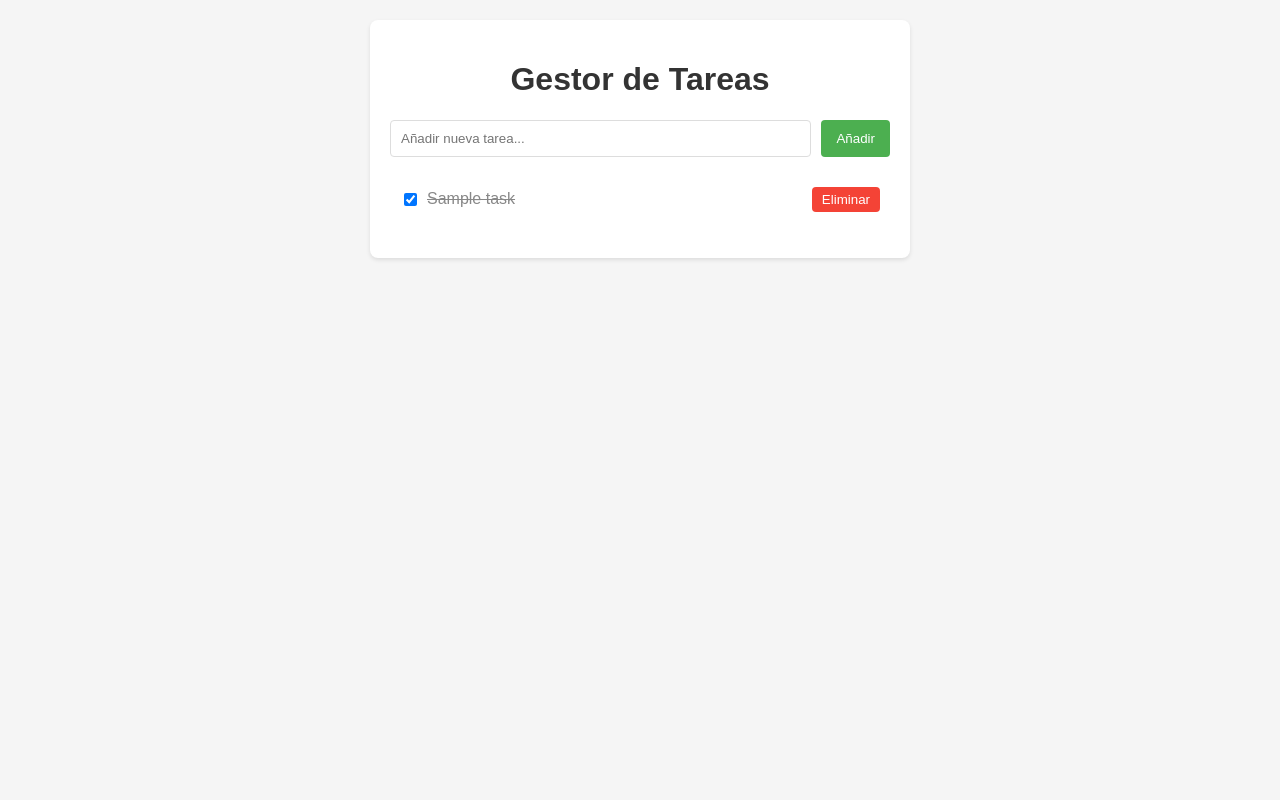
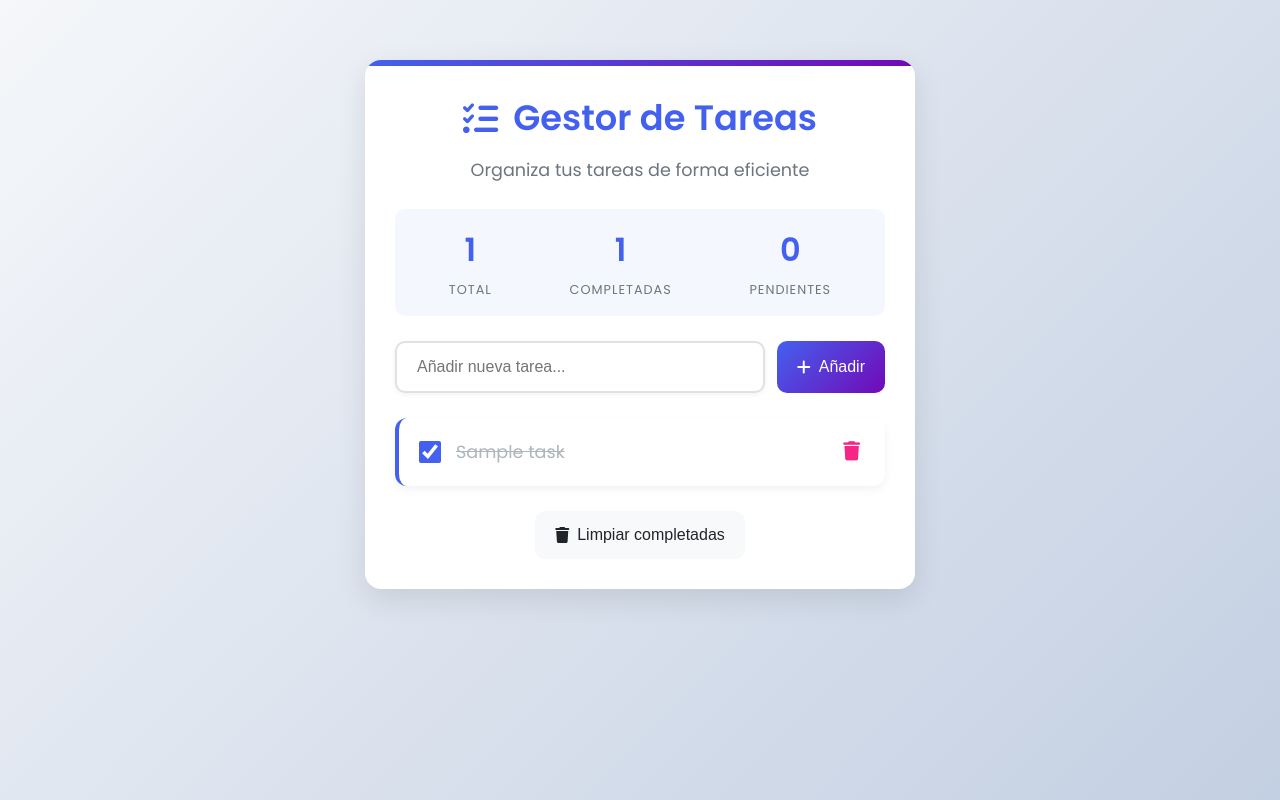
Before and after one commit to kevinjaircapunaygamarra-del/Task_manager, a Django app: page / in a window 1280 px wide. Run offline with Django 5.2, Linux system fonts and the light colour scheme; tables that the repository leaves empty hold one stand-in row (values such as "Sample post").

Commit message:
front mejorado

```diff
--- a/static/tasks/css/style.css
+++ b/static/tasks/css/style.css
@@ -1,97 +1,319 @@
+:root {
+    --primary-color: #4361ee;
+    --secondary-color: #3a0ca3;
+    --accent-color: #7209b7;
+    --success-color: #4cc9f0;
+    --danger-color: #f72585;
+    --warning-color: #fca311;
+    --light-color: #f8f9fa;
+    --dark-color: #212529;
+    --gray-color: #6c757d;
+    --background-color: #f1faee;
+    --card-background: #ffffff;
+    --border-color: #dee2e6;
+    --completed-color: #adb5bd;
+}
+
+* {
+    margin: 0;
+    padding: 0;
+    box-sizing: border-box;
+}
+
 body {
-    font-family: 'Arial', sans-serif;
-    background-color: #f5f5f5;
-    margin: 0;
+    font-family: 'Poppins', sans-serif;
+    background: linear-gradient(135deg, #f5f7fa 0%, #c3cfe2 100%);
+    color: var(--dark-color);
+    line-height: 1.6;
+    min-height: 100vh;
     padding: 20px;
     display: flex;
     justify-content: center;
+    align-items: flex-start;
 }
 
 .container {
-    background-color: white;
-    padding: 20px;
-    border-radius: 8px;
-    box-shadow: 0 2px 4px rgba(0, 0, 0, 0.1);
+    background-color: var(--card-background);
+    padding: 30px;
+    border-radius: 16px;
+    box-shadow: 0 10px 30px rgba(0, 0, 0, 0.1);
     width: 100%;
-    max-width: 500px;
+    max-width: 550px;
+    margin-top: 40px;
+    position: relative;
+    overflow: hidden;
 }
 
-h1 {
-    color: #333;
+.container::before {
+    content: '';
+    position: absolute;
+    top: 0;
+    left: 0;
+    width: 100%;
+    height: 6px;
+    background: linear-gradient(90deg, var(--primary-color), var(--accent-color));
+}
+
+header {
+    text-align: center;
+    margin-bottom: 25px;
+}
+
+header h1 {
+    color: var(--primary-color);
+    font-size: 2.2rem;
+    margin-bottom: 10px;
+    display: flex;
+    align-items: center;
+    justify-content: center;
+    gap: 15px;
+}
+
+header p {
+    color: var(--gray-color);
+    font-size: 1.1rem;
+}
+
+.stats-container {
+    display: flex;
+    justify-content: space-around;
+    margin-bottom: 25px;
+    background-color: rgba(67, 97, 238, 0.05);
+    border-radius: 10px;
+    padding: 15px;
+}
+
+.stat {
     text-align: center;
 }
 
-.add-task {
+.stat-number {
+    display: block;
+    font-size: 2rem;
+    font-weight: 600;
+    color: var(--primary-color);
+}
+
+.stat-label {
+    font-size: 0.8rem;
+    color: var(--gray-color);
+    text-transform: uppercase;
+    letter-spacing: 1px;
+}
+
+.input-container {
     display: flex;
-    margin-bottom: 20px;
+    gap: 12px;
+    margin-bottom: 25px;
 }
 
 #taskInput {
     flex: 1;
-    padding: 10px;
-    border: 1px solid #ddd;
-    border-radius: 4px;
-    margin-right: 10px;
+    padding: 15px 20px;
+    border: 2px solid var(--border-color);
+    border-radius: 10px;
+    font-size: 1rem;
+    transition: all 0.3s ease;
+    box-shadow: 0 2px 5px rgba(0, 0, 0, 0.05);
 }
 
-#addBtn {
-    padding: 10px 15px;
-    background-color: #4CAF50;
-    color: white;
-    border: none;
-    border-radius: 4px;
-    cursor: pointer;
+#taskInput:focus {
+    outline: none;
+    border-color: var(--primary-color);
+    box-shadow: 0 0 0 3px rgba(67, 97, 238, 0.2);
 }
 
-#addBtn:hover {
-    background-color: #45a049;
+.btn-primary, .btn-secondary {
+    padding: 15px 20px;
+    border: none;
+    border-radius: 10px;
+    font-size: 1rem;
+    font-weight: 500;
+    cursor: pointer;
+    transition: all 0.3s ease;
+    display: flex;
+    align-items: center;
+    gap: 8px;
 }
 
-#taskList {
+.btn-primary {
+    background: linear-gradient(135deg, var(--primary-color), var(--accent-color));
+    color: white;
+}
+
+.btn-primary:hover {
+    transform: translateY(-2px);
+    box-shadow: 0 6px 12px rgba(67, 97, 238, 0.4);
+}
+
+.btn-secondary {
+    background-color: var(--light-color);
+    color: var(--dark-color);
+}
+
+.btn-secondary:hover {
+    background-color: var(--border-color);
+}
+
+.status-message {
+    text-align: center;
+    padding: 10px;
+    margin: 10px 0;
+    border-radius: 8px;
+    display: none;
+}
+
+.status-success {
+    background-color: rgba(76, 201, 240, 0.2);
+    color: #0a6c74;
+    display: block;
+}
+
+.status-error {
+    background-color: rgba(247, 37, 133, 0.2);
+    color: #a4135a;
+    display: block;
+}
+
+.loading {
+    text-align: center;
+    padding: 20px;
+    display: none;
+    color: var(--gray-color);
+}
+
+.task-list {
     list-style-type: none;
     padding: 0;
+    margin-bottom: 25px;
 }
 
 .task-item {
     display: flex;
     justify-content: space-between;
     align-items: center;
-    padding: 10px;
-    border-bottom: 1px solid #eee;
+    padding: 18px 20px;
+    margin-bottom: 15px;
+    background-color: var(--card-background);
+    border-radius: 12px;
+    box-shadow: 0 4px 10px rgba(0, 0, 0, 0.05);
+    transition: all 0.3s ease;
+    animation: fadeIn 0.5s;
+    border-left: 4px solid var(--primary-color);
 }
 
-.task-item:last-child {
-    border-bottom: none;
+.task-item:hover {
+    transform: translateY(-3px);
+    box-shadow: 0 6px 15px rgba(0, 0, 0, 0.1);
 }
 
 .task-content {
     display: flex;
     align-items: center;
+    flex: 1;
+    gap: 15px;
 }
 
 .task-checkbox {
-    margin-right: 10px;
+    width: 22px;
+    height: 22px;
+    cursor: pointer;
+    accent-color: var(--primary-color);
 }
 
 .task-text {
     flex: 1;
+    font-size: 1.1rem;
+    word-break: break-word;
 }
 
-.completed {
+.task-item.completed .task-text {
     text-decoration: line-through;
-    color: #888;
+    color: var(--completed-color);
 }
 
-.task-actions button {
-    background-color: #f44336;
-    color: white;
-    border: none;
-    border-radius: 4px;
-    padding: 5px 10px;
-    cursor: pointer;
-    margin-left: 5px;
+.task-actions {
+    display: flex;
+    gap: 10px;
 }
 
-.task-actions button:hover {
-    background-color: #d32f2f;
+.task-item .delete-btn {
+    background-color: transparent;
+    color: var(--danger-color);
+    border: none;
+    cursor: pointer;
+    font-size: 1.2rem;
+    padding: 5px;
+    border-radius: 4px;
+    transition: all 0.3s ease;
 }
+
+.task-item .delete-btn:hover {
+    background-color: rgba(247, 37, 133, 0.1);
+    transform: scale(1.1);
+}
+
+.actions {
+    display: flex;
+    gap: 15px;
+    justify-content: center;
+}
+
+.empty-state {
+    text-align: center;
+    padding: 40px 20px;
+    color: var(--gray-color);
+    font-style: italic;
+}
+
+.empty-state i {
+    font-size: 3rem;
+    margin-bottom: 15px;
+    color: var(--border-color);
+}
+
+.empty-state p {
+    font-size: 1.2rem;
+    margin-bottom: 20px;
+}
+
+@keyframes fadeIn {
+    from {
+        opacity: 0;
+        transform: translateY(10px);
+    }
+    to {
+        opacity: 1;
+        transform: translateY(0);
+    }
+}
+
+@media (max-width: 600px) {
+    .container {
+        padding: 20px;
+        margin-top: 20px;
+    }
+
+    .input-container {
+        flex-direction: column;
+    }
+
+    .stats-container {
+        flex-direction: column;
+        gap: 20px;
+    }
+
+    .actions {
+        flex-direction: column;
+    }
+
+    .task-item {
+        flex-direction: column;
+        align-items: flex-start;
+        gap: 15px;
+    }
+
+    .task-actions {
+        align-self: flex-end;
+    }
+}
--- a/static/tasks/js/script.js
+++ b/static/tasks/js/script.js
@@ -1,12 +1,28 @@
+// =============================================
+// GESTOR DE TAREAS - INTEGRACIÓN CON DJANGO
+// =============================================
+
 document.addEventListener('DOMContentLoaded', function() {
+    console.log("Gestor de Tareas inicializado");
+
+    // Referencias a elementos del DOM
     const taskInput = document.getElementById('taskInput');
     const addBtn = document.getElementById('addBtn');
     const taskList = document.getElementById('taskList');
+    const statusMessage = document.getElementById('statusMessage');
+    const loading = document.getElementById('loading');
+    const totalTasks = document.getElementById('totalTasks');
+    const completedTasks = document.getElementById('completedTasks');
+    const pendingTasks = document.getElementById('pendingTasks');
+    const clearCompleted = document.getElementById('clearCompleted');
 
-    // Cargar tareas al iniciar
-    loadTasks();
+    // Variables de estado
+    let tasks = [];
 
-    // Añadir nueva tarea
+    // Inicializar la aplicación
+    initApp();
+
+    // Configurar manejadores de eventos
     addBtn.addEventListener('click', addTask);
     taskInput.addEventListener('keypress', function(e) {
         if (e.key === 'Enter') {
@@ -14,9 +30,53 @@ document.addEventListener('DOMContentLoaded', function() {
         }
     });
 
+    clearCompleted.addEventListener('click', clearCompletedTasks);
+
+    /**
+     * Inicializa la aplicación
+     */
+    function initApp() {
+        loadTasks();
+    }
+
+    /**
+     * Muestra un mensaje de estado
+     * @param {string} message - Mensaje a mostrar
+     * @param {string} type - Tipo de mensaje: 'success' o 'error'
+     */
+    function showStatus(message, type) {
+        statusMessage.textContent = message;
+        statusMessage.className = 'status-message';
+
+        if (type === 'success') {
+            statusMessage.classList.add('status-success');
+        } else if (type === 'error') {
+            statusMessage.classList.add('status-error');
+        }
+
+        // Ocultar el mensaje después de 3 segundos
+        setTimeout(() => {
+            statusMessage.className = 'status-message';
+        }, 3000);
+    }
+
+    /**
+     * Muestra u oculta el indicador de carga
+     * @param {boolean} show - True para mostrar, false para ocultar
+     */
+    function showLoading(show) {
+        loading.style.display = show ? 'block' : 'none';
+    }
+
+    /**
+     * Añade una nueva tarea a la lista
+     */
     function addTask() {
         const title = taskInput.value.trim();
+
         if (title) {
+            showLoading(true);
+
             fetch('/api/tasks/add/', {
                 method: 'POST',
                 headers: {
@@ -25,41 +85,104 @@ document.addEventListener('DOMContentLoaded', function() {
                 },
                 body: JSON.stringify({title: title})
             })
-            .then(response => response.json())
+            .then(response => {
+                if (!response.ok) {
+                    throw new Error('Error en la respuesta del servidor');
+                }
+                return response.json();
+            })
             .then(task => {
                 if (task.error) {
-                    alert(task.error);
+                    showStatus(task.error, 'error');
                 } else {
                     taskInput.value = '';
+                    tasks.push(task);
                     renderTask(task);
+                    updateStats();
+                    showStatus('Tarea añadida correctamente', 'success');
+
+                    // Enfocar de nuevo el input
+                    taskInput.focus();
                 }
             })
-            .catch(error => console.error('Error:', error));
+            .catch(error => {
+                console.error('Error:', error);
+                showStatus('Error al añadir la tarea. Inténtalo de nuevo.', 'error');
+            })
+            .finally(() => {
+                showLoading(false);
+            });
+        } else {
+            showStatus('Por favor, escribe una tarea', 'error');
+            taskInput.focus();
         }
     }
 
+    /**
+     * Carga las tareas desde el servidor
+     */
     function loadTasks() {
+        showLoading(true);
+
         fetch('/api/tasks/')
-            .then(response => response.json())
-            .then(tasks => {
+            .then(response => {
+                if (!response.ok) {
+                    throw new Error('Error al cargar las tareas');
+                }
+                return response.json();
+            })
+            .then(loadedTasks => {
+                tasks = loadedTasks;
                 taskList.innerHTML = '';
-                tasks.forEach(renderTask);
+
+                if (tasks.length === 0) {
+                    showEmptyState();
+                } else {
+                    tasks.forEach(renderTask);
+                }
+
+                updateStats();
             })
-            .catch(error => console.error('Error:', error));
+            .catch(error => {
+                console.error('Error:', error);
+                showStatus('Error al cargar las tareas', 'error');
+                showEmptyState();
+            })
+            .finally(() => {
+                showLoading(false);
+            });
     }
 
+    /**
+     * Muestra estado vacío
+     */
+    function showEmptyState() {
+        taskList.innerHTML = `
+            <div class="empty-state">
+                <i class="fas fa-clipboard-list"></i>
+                <p>No hay tareas pendientes</p>
+                <small>¡Añade tu primera tarea para comenzar!</small>
+            </div>
+        `;
+        updateStats();
+    }
+
+    /**
+     * Renderiza una tarea en la lista
+     * @param {Object} task - Objeto tarea con id, title y completed
+     */
     function renderTask(task) {
         const li = document.createElement('li');
-        li.className = 'task-item';
+        li.className = `task-item ${task.completed ? 'completed' : ''}`;
         li.dataset.id = task.id;
 
         li.innerHTML = `
             <div class="task-content">
                 <input type="checkbox" class="task-checkbox" ${task.completed ? 'checked' : ''}>
-                <span class="task-text ${task.completed ? 'completed' : ''}">${task.title}</span>
+                <span class="task-text">${task.title}</span>
             </div>
             <div class="task-actions">
-                <button class="delete-btn">Eliminar</button>
+                <button class="delete-btn"><i class="fas fa-trash"></i></button>
             </div>
         `;
 
@@ -72,12 +195,19 @@ document.addEventListener('DOMContentLoaded', function() {
         // Evento para eliminar
         const deleteBtn = li.querySelector('.delete-btn');
         deleteBtn.addEventListener('click', function() {
-            deleteTask(task.id);
+            if (confirm('¿Estás seguro de que quieres eliminar esta tarea?')) {
+                deleteTask(task.id);
+            }
         });
 
         taskList.appendChild(li);
     }
 
+    /**
+     * Cambia el estado de completado de una tarea
+     * @param {number} id - ID de la tarea
+     * @param {boolean} completed - Nuevo estado de completado
+     */
     function toggleTask(id, completed) {
         fetch(`/api/tasks/${id}/toggle/`, {
             method: 'POST',
@@ -86,16 +216,41 @@ document.addEventListener('DOMContentLoaded', function() {
                 'X-CSRFToken': getCookie('csrftoken')
             }
         })
-        .then(response => response.json())
+        .then(response => {
+            if (!response.ok) {
+                throw new Error('Error al actualizar la tarea');
+            }
+            return response.json();
+        })
         .then(data => {
             if (data.status === 'success') {
-                const taskText = document.querySelector(`.task-item[data-id="${id}"] .task-text`);
-                taskText.classList.toggle('completed');
+                const taskItem = document.querySelector(`.task-item[data-id="${id}"]`);
+                const task = tasks.find(t => t.id === id);
+
+                if (task) {
+                    task.completed = !task.completed;
+                    taskItem.classList.toggle('completed');
+                    updateStats();
+                    showStatus('Tarea actualizada', 'success');
+                }
+            } else {
+                showStatus('Error al actualizar la tarea', 'error');
             }
         })
-        .catch(error => console.error('Error:', error));
+        .catch(error => {
+            console.error('Error:', error);
+            showStatus('Error al actualizar la tarea', 'error');
+
+            // Revertir el cambio visual en caso de error
+            const checkbox = document.querySelector(`.task-item[data-id="${id}"] .task-checkbox`);
+            checkbox.checked = !checkbox.checked;
+        });
     }
 
+    /**
+     * Elimina una tarea
+     * @param {number} id - ID de la tarea a eliminar
+     */
     function deleteTask(id) {
         fetch(`/api/tasks/${id}/delete/`, {
             method: 'POST',
@@ -104,17 +259,115 @@ document.addEventListener('DOMContentLoaded', function() {
                 'X-CSRFToken': getCookie('csrftoken')
             }
         })
-        .then(response => response.json())
+        .then(response => {
+            if (!response.ok) {
+                throw new Error('Error al eliminar la tarea');
+            }
+            return response.json();
+        })
         .then(data => {
             if (data.status === 'success') {
+                // Eliminar de la lista local
+                tasks = tasks.filter(task => task.id !== id);
+
+                // Eliminar del DOM con animación
                 const taskItem = document.querySelector(`.task-item[data-id="${id}"]`);
-                taskItem.remove();
+                if (taskItem) {
+                    taskItem.style.opacity = 0;
+                    setTimeout(() => {
+                        taskItem.remove();
+                        updateStats();
+
+                        // Mostrar estado vacío si no hay tareas
+                        if (tasks.length === 0) {
+                            showEmptyState();
+                        }
+
+                        showStatus('Tarea eliminada', 'success');
+                    }, 300);
+                }
+            } else {
+                showStatus('Error al eliminar la tarea', 'error');
             }
         })
-        .catch(error => console.error('Error:', error));
+        .catch(error => {
+            console.error('Error:', error);
+            showStatus('Error al eliminar la tarea', 'error');
+        });
     }
 
-    // Función para obtener el token CSRF
+    /**
+     * Limpia todas las tareas completadas
+     */
+    function clearCompletedTasks() {
+        const completedTasks = tasks.filter(task => task.completed);
+
+        if (completedTasks.length === 0) {
+            showStatus('No hay tareas completadas para eliminar', 'error');
+            return;
+        }
+
+        if (!confirm(`¿Estás seguro de que quieres eliminar ${completedTasks.length} tareas completadas?`)) {
+            return;
+        }
+
+        showLoading(true);
+
+        // Eliminar cada tarea completada
+        const deletePromises = completedTasks.map(task =>
+            fetch(`/api/tasks/${task.id}/delete/`, {
+                method: 'POST',
+                headers: {
+                    'Content-Type': 'application/json',
+                    'X-CSRFToken': getCookie('csrftoken')
+                }
+            })
+        );
+
+        Promise.all(deletePromises)
+            .then(responses => Promise.all(responses.map(r => r.json())))
+            .then(results => {
+                // Verificar que todas las eliminaciones fueron exitosas
+                const allSuccess = results.every(r => r.status === 'success');
+
+                if (allSuccess) {
+                    // Actualizar la lista local
+                    tasks = tasks.filter(task => !task.completed);
+
+                    // Recargar la lista
+                    loadTasks();
+                    showStatus('Tareas completadas eliminadas', 'success');
+                } else {
+                    showStatus('Error al eliminar algunas tareas', 'error');
+                }
+            })
+            .catch(error => {
+                console.error('Error:', error);
+                showStatus('Error al eliminar las tareas completadas', 'error');
+            })
+            .finally(() => {
+                showLoading(false);
+            });
+    }
+
+    /**
+     * Actualiza las estadísticas de tareas
+     */
+    function updateStats() {
+        const total = tasks.length;
+        const completed = tasks.filter(task => task.completed).length;
+        const pending = total - completed;
+
+        totalTasks.textContent = total;
+        completedTasks.textContent = completed;
+        pendingTasks.textContent = pending;
+    }
+
+    /**
+     * Obtiene el valor de una cookie por nombre
+     * @param {string} name - Nombre de la cookie
+     * @returns {string|null} Valor de la cookie o null si no existe
+     */
     function getCookie(name) {
         let cookieValue = null;
         if (document.cookie && document.cookie !== '') {
--- a/templates/tasks/index.html
+++ b/templates/tasks/index.html
@@ -4,21 +4,51 @@
     <meta charset="UTF-8">
     <meta name="viewport" content="width=device-width, initial-scale=1.0">
     <title>Gestor de Tareas</title>
-    {% load static %}
-    <link rel="stylesheet" href="{% static 'tasks/css/style.css' %}">
+    <link href="https://fonts.googleapis.com/css2?family=Poppins:wght@300;400;500;600&display=swap" rel="stylesheet">
+    <link rel="stylesheet" href="https://cdnjs.cloudflare.com/ajax/libs/font-awesome/6.4.0/css/all.min.css">
+    <link rel="stylesheet" href="static/tasks/css/style.css">
 </head>
 <body>
     <div class="container">
-        <h1>Gestor de Tareas</h1>
+        <header>
+            <h1><i class="fas fa-tasks"></i> Gestor de Tareas</h1>
+            <p>Organiza tus tareas de forma eficiente</p>
+        </header>
 
-        <div class="add-task">
-            <input type="text" id="taskInput" placeholder="Añadir nueva tarea...">
-            <button id="addBtn">Añadir</button>
+        <div class="stats-container">
+            <div class="stat">
+                <span class="stat-number" id="totalTasks">0</span>
+                <span class="stat-label">Total</span>
+            </div>
+            <div class="stat">
+                <span class="stat-number" id="completedTasks">0</span>
+                <span class="stat-label">Completadas</span>
+            </div>
+            <div class="stat">
+                <span class="stat-number" id="pendingTasks">0</span>
+                <span class="stat-label">Pendientes</span>
+            </div>
         </div>
 
-        <ul id="taskList"></ul>
+        <div class="input-container">
+            <input type="text" id="taskInput" placeholder="Añadir nueva tarea...">
+            <button id="addBtn" class="btn-primary">
+                <i class="fas fa-plus"></i> Añadir
+            </button>
+        </div>
+
+        <div id="statusMessage" class="status-message"></div>
+        <div id="loading" class="loading">Cargando...</div>
+
+        <ul id="taskList" class="task-list"></ul>
+
+        <div class="actions">
+            <button id="clearCompleted" class="btn-secondary">
+                <i class="fas fa-trash"></i> Limpiar completadas
+            </button>
+        </div>
     </div>
 
-    <script src="{% static 'tasks/js/script.js' %}"></script>
+    <script src="static/tasks/js/script.js"></script>
 </body>
 </html>
```
